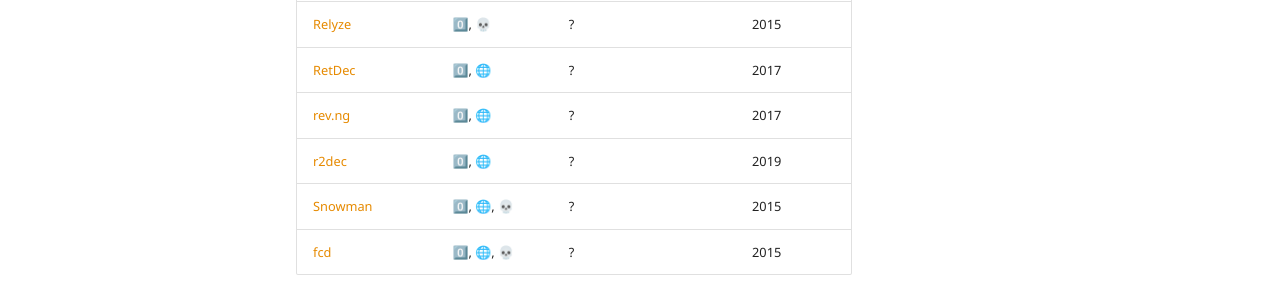
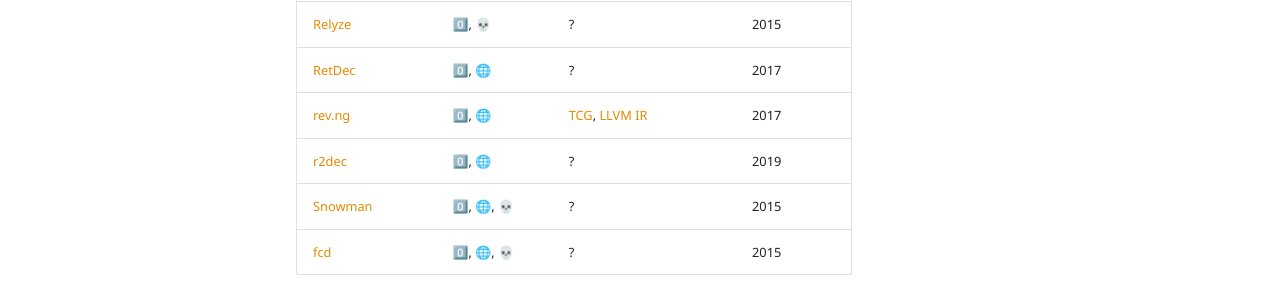
Before and after one commit to mahaloz/decompilation-wiki, an MkDocs documentation site: the page built from docs/decompilers/directory.md, in a window 1280 px wide and 900 px high, scrolled down 698 px. Shown: the part 520-820 px from the top of the window. Built offline with MkDocs 1.6.1 and Material for MkDocs 9.7.7, drawn with Linux system fonts in a browser that asks for light colours; comment, search, counter and statistics services are not loaded.

Commit message:
Update docs/decompilers/directory.md
Co-authored-by: Zion Leonahenahe Basque <zion@zionbasque.com>

```diff
--- a/docs/decompilers/directory.md
+++ b/docs/decompilers/directory.md
@@ -29,7 +29,7 @@
 | [Reko](https://github.com/uxmal/reko) | 0️⃣, 🌐 | ? | 2007 |
 | [Relyze](https://www.relyze.com/) | 0️⃣, 💀 | ? | 2015 |
 | [RetDec](https://github.com/avast/retdec) | 0️⃣, 🌐 | ? | 2017 |
-| [rev.ng](https://rev.ng/) | 0️⃣, 🌐 | ? | 2017 |
+| [rev.ng](https://rev.ng/) | 0️⃣, 🌐 | [TCG](https://www.qemu.org/docs/master/devel/tcg-ops.html), [LLVM IR](https://llvm.org/docs/LangRef.html) | 2017 |
 | [r2dec](https://github.com/wargio/r2dec-js) | 0️⃣, 🌐 | ? | 2019 |
 | [Snowman](https://github.com/x64dbg/snowman) | 0️⃣, 🌐, 💀 | ? | 2015 |
 | [fcd](https://github.com/fay59/fcd) | 0️⃣, 🌐, 💀 | ? | 2015|
```
